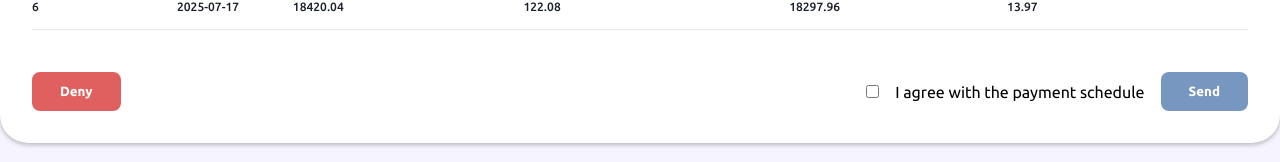
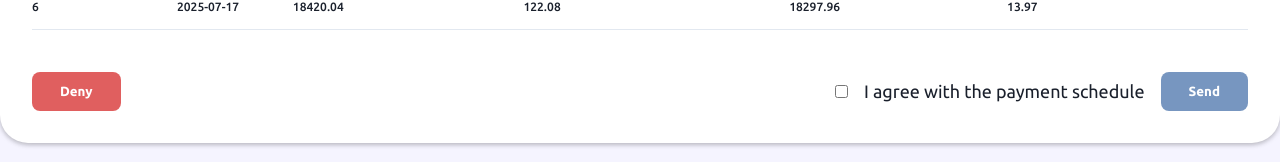
Before and after one commit to NyanLight/neoflex-project, a React (Vite) app: page /loan/1/document in a window 1280 px wide. Shown: the part 556-718 px from the top of the page. Built offline with nearby package versions, Linux system fonts and the light colour scheme.

Commit message:
complete checkbox styling

```diff
--- a/src/ui/Checkbox/Checkbox.module.css
+++ b/src/ui/Checkbox/Checkbox.module.css
@@ -3,6 +3,10 @@
     flex-direction: row;
     align-items: center;
     gap: 1rem;
+    font-family: 'Ubuntu', sans-serif;
+    font-size: 1.125rem;
+    color: #1A202C;
+
 }
 
 .wrapper {
```
